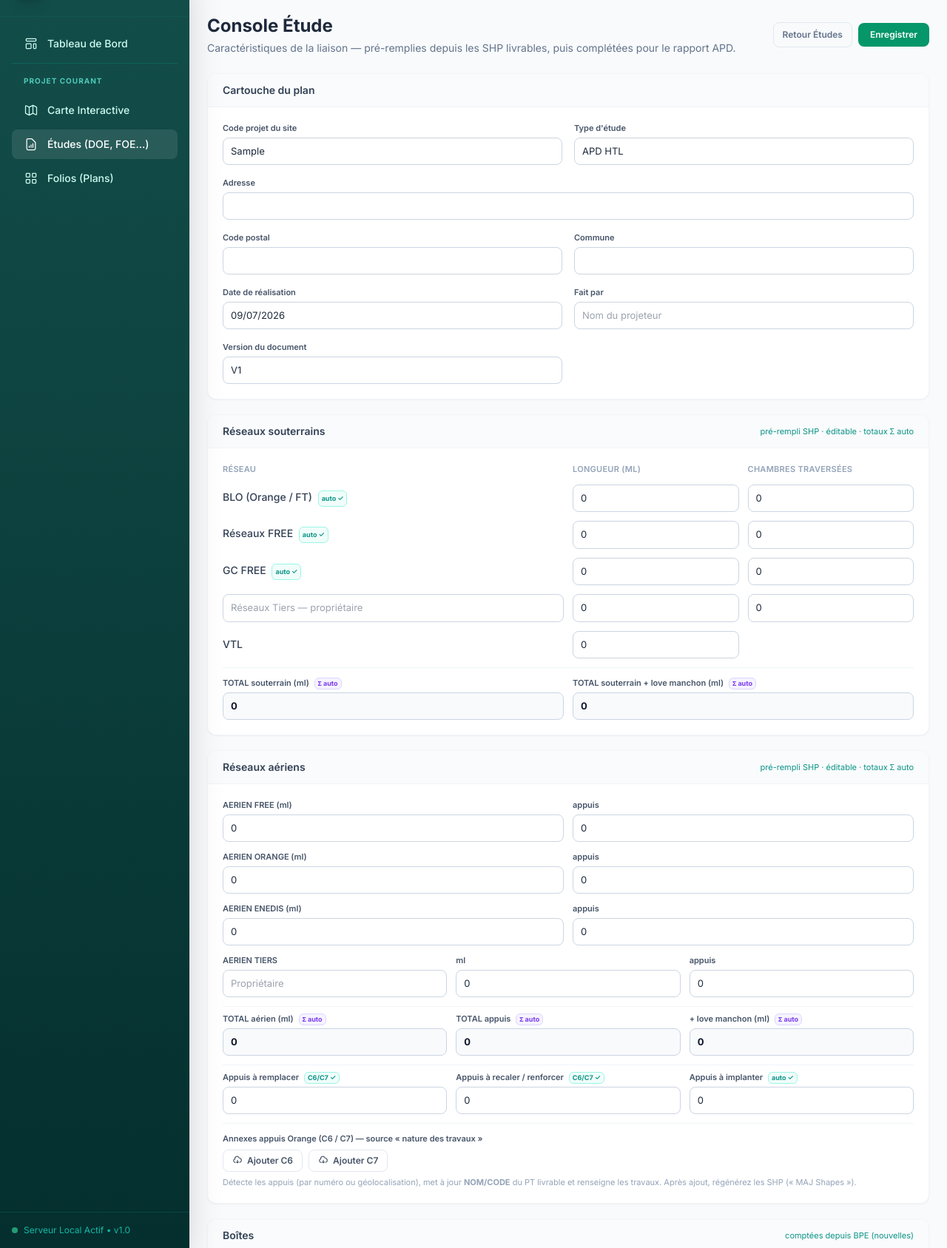
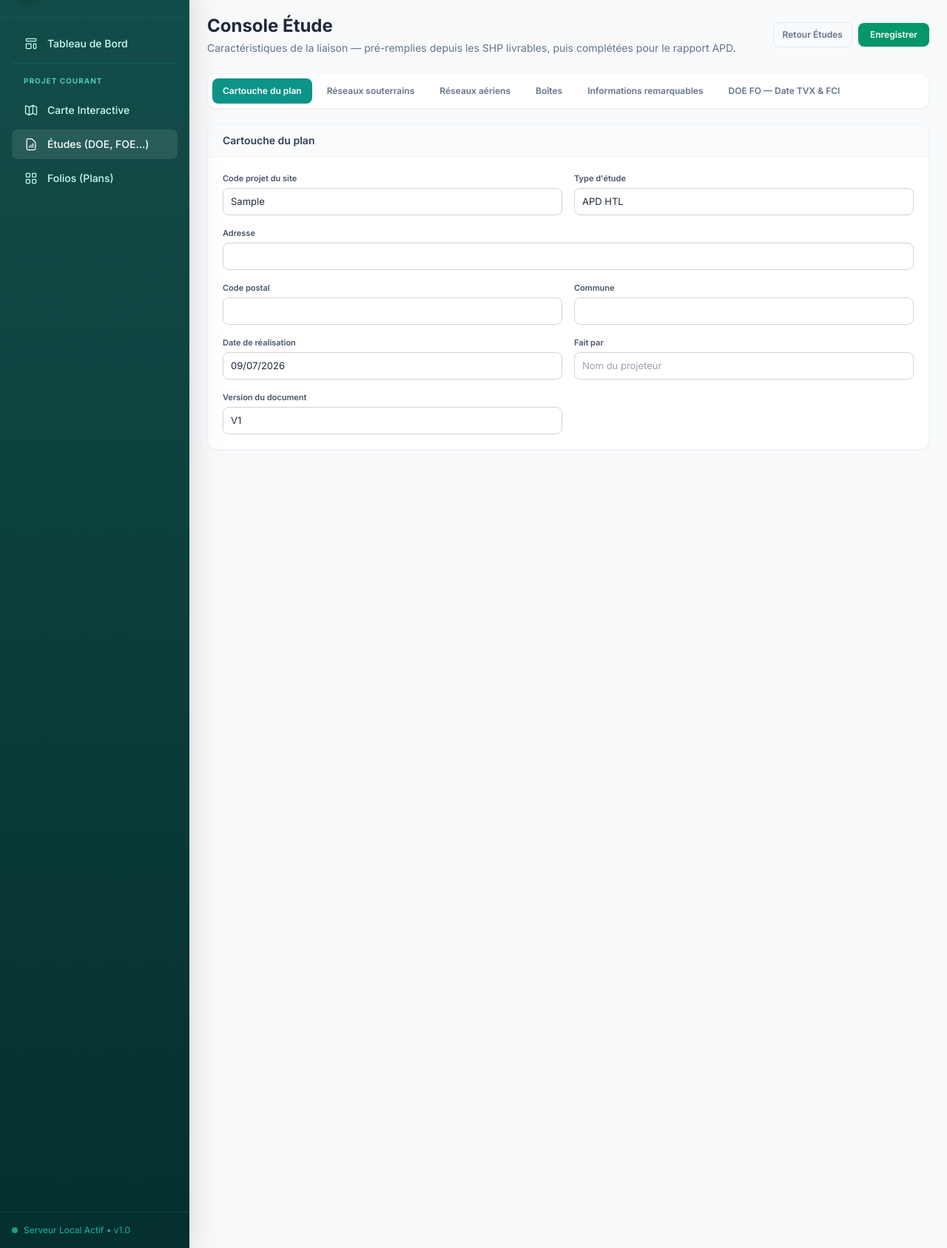
Before and after one commit to digit31/CRM-CALAUDE, a FastAPI app: page /projets/1/console in a window 1280 px wide. Shown: the part 62-1749 px from the top of the page at 74% size. Run offline with FastAPI, Linux system fonts and the light colour scheme; tables that the repository leaves empty hold one stand-in row (values such as "Sample post"); data that the repository does not hold is empty; some libraries are stand-ins or nearby versions.

Commit message:
Console : sections en onglets (supprime le scroll)
Les 6 sections (Cartouche, Reseaux souterrains, Reseaux aeriens, Boites,
Informations remarquables, DOE FO) deviennent des onglets : une seule affichee
a la fois, barre d'onglets en haut. Les panneaux caches restent dans le DOM,
donc "Enregistrer" collecte toujours l'ensemble et le recalcul live des totaux
continue de fonctionner.

Co-Authored-By: Claude Opus 4.8 <noreply@anthropic.com>

```diff
--- a/CRM SIG/mon_crm_sig/app/templates/console.html
+++ b/CRM SIG/mon_crm_sig/app/templates/console.html
@@ -28,8 +28,18 @@
 
   <div id="console-form" class="hidden space-y-5">
 
+    <!-- ONGLETS (évite le scroll : une section à la fois) -->
+    <div id="console-tabs" class="flex flex-wrap gap-1.5 bg-white rounded-xl shadow-sm border border-slate-100 p-1.5">
+      <button type="button" class="console-tab is-active" data-target="cartouche" onclick="switchConsoleTab('cartouche')">Cartouche du plan</button>
+      <button type="button" class="console-tab" data-target="souterrain" onclick="switchConsoleTab('souterrain')">Réseaux souterrains</button>
+      <button type="button" class="console-tab" data-target="aerien" onclick="switchConsoleTab('aerien')">Réseaux aériens</button>
+      <button type="button" class="console-tab" data-target="boites" onclick="switchConsoleTab('boites')">Boîtes</button>
+      <button type="button" class="console-tab" data-target="infos" onclick="switchConsoleTab('infos')">Informations remarquables</button>
+      <button type="button" class="console-tab" data-target="doe" onclick="switchConsoleTab('doe')">DOE FO — Date TVX &amp; FCI</button>
+    </div>
+
     <!-- CARTOUCHE -->
-    <section class="bg-white rounded-xl shadow-sm border border-slate-100 overflow-hidden">
+    <section id="pane-cartouche" data-pane="cartouche" class="console-pane bg-white rounded-xl shadow-sm border border-slate-100 overflow-hidden">
       <div class="px-5 py-3 bg-slate-50/80 border-b border-slate-100 font-semibold text-slate-700 text-sm">Cartouche du plan</div>
       <div class="p-5 grid grid-cols-1 md:grid-cols-2 gap-4">
         <div><label class="lbl">Code projet du site</label><input class="inp" data-sec="cartouche" data-key="code_projet"></div>
@@ -44,7 +54,7 @@
     </section>
 
     <!-- SOUTERRAIN -->
-    <section class="bg-white rounded-xl shadow-sm border border-slate-100 overflow-hidden">
+    <section id="pane-souterrain" data-pane="souterrain" class="console-pane hidden bg-white rounded-xl shadow-sm border border-slate-100 overflow-hidden">
       <div class="px-5 py-3 bg-slate-50/80 border-b border-slate-100 font-semibold text-slate-700 text-sm flex items-center justify-between">
         <span>Réseaux souterrains</span><span class="text-[11px] text-brand-600 font-normal">pré-rempli SHP · éditable · totaux Σ auto</span>
       </div>
@@ -85,7 +95,7 @@
     </section>
 
     <!-- AERIEN -->
-    <section class="bg-white rounded-xl shadow-sm border border-slate-100 overflow-hidden">
+    <section id="pane-aerien" data-pane="aerien" class="console-pane hidden bg-white rounded-xl shadow-sm border border-slate-100 overflow-hidden">
       <div class="px-5 py-3 bg-slate-50/80 border-b border-slate-100 font-semibold text-slate-700 text-sm flex items-center justify-between">
         <span>Réseaux aériens</span><span class="text-[11px] text-brand-600 font-normal">pré-rempli SHP · éditable · totaux Σ auto</span>
       </div>
@@ -139,7 +149,7 @@
     </section>
 
     <!-- BOITES -->
-    <section class="bg-white rounded-xl shadow-sm border border-slate-100 overflow-hidden">
+    <section id="pane-boites" data-pane="boites" class="console-pane hidden bg-white rounded-xl shadow-sm border border-slate-100 overflow-hidden">
       <div class="px-5 py-3 bg-slate-50/80 border-b border-slate-100 font-semibold text-slate-700 text-sm flex items-center justify-between">
         <span>Boîtes</span><span class="text-[11px] text-brand-600 font-normal">comptées depuis BPE (nouvelles)</span>
       </div>
@@ -153,7 +163,7 @@
     </section>
 
     <!-- INFOS -->
-    <section class="bg-white rounded-xl shadow-sm border border-slate-100 overflow-hidden">
+    <section id="pane-infos" data-pane="infos" class="console-pane hidden bg-white rounded-xl shadow-sm border border-slate-100 overflow-hidden">
       <div class="px-5 py-3 bg-slate-50/80 border-b border-slate-100 font-semibold text-slate-700 text-sm">Informations remarquables</div>
       <div class="p-5">
         <textarea id="infos-txt" rows="4" class="inp" placeholder="Commentaires, points de vigilance, contraintes…"></textarea>
@@ -161,7 +171,7 @@
     </section>
 
     <!-- DOE FO : Date TVX + FCI par câble (verrouillé hors étude DOE FO) -->
-    <section class="bg-white rounded-xl shadow-sm border border-slate-100 overflow-hidden">
+    <section id="pane-doe" data-pane="doe" class="console-pane hidden bg-white rounded-xl shadow-sm border border-slate-100 overflow-hidden">
       <div class="px-5 py-3 bg-slate-50/80 border-b border-slate-100 font-semibold text-slate-700 text-sm flex items-center justify-between">
         <span>DOE FO — Date TVX &amp; FCI par câble</span>
         {% if type_etude == 'DOE FO' %}
@@ -220,6 +230,9 @@
   .auto { display:inline-block; font-size:9px; font-weight:700; color:#0d9488; background:#f0fdfa; border:1px solid #99f6e4; border-radius:6px; padding:0 4px; margin-left:4px; }
   .calc { display:inline-block; font-size:9px; font-weight:700; color:#7c3aed; background:#f5f3ff; border:1px solid #ddd6fe; border-radius:6px; padding:0 4px; margin-left:4px; }
   .inp-total { background:#f8fafc; color:#0f172a; cursor:not-allowed; }
+  .console-tab { padding:8px 14px; font-size:12px; font-weight:600; border-radius:8px; color:#64748b; white-space:nowrap; transition:all .15s; cursor:pointer; }
+  .console-tab:hover { color:#334155; background:#f1f5f9; }
+  .console-tab.is-active, .console-tab.is-active:hover { background:#0d9488; color:#fff; box-shadow:0 1px 2px rgba(0,0,0,.05); }
 </style>
 <script>
   const projetId = {{ projet.id }};
@@ -261,6 +274,13 @@
         msg.textContent = 'Erreur : ' + err.message;
       });
     input.value = '';
+  }
+
+  // Bascule d'onglet : affiche le panneau ciblé, garde les autres dans le DOM
+  // (donc « Enregistrer » collecte toujours l'ensemble des sections).
+  function switchConsoleTab(name) {
+    document.querySelectorAll('.console-pane').forEach(p => p.classList.toggle('hidden', p.dataset.pane !== name));
+    document.querySelectorAll('.console-tab').forEach(b => b.classList.toggle('is-active', b.dataset.target === name));
   }
 
   function remplir(donnees) {
```
